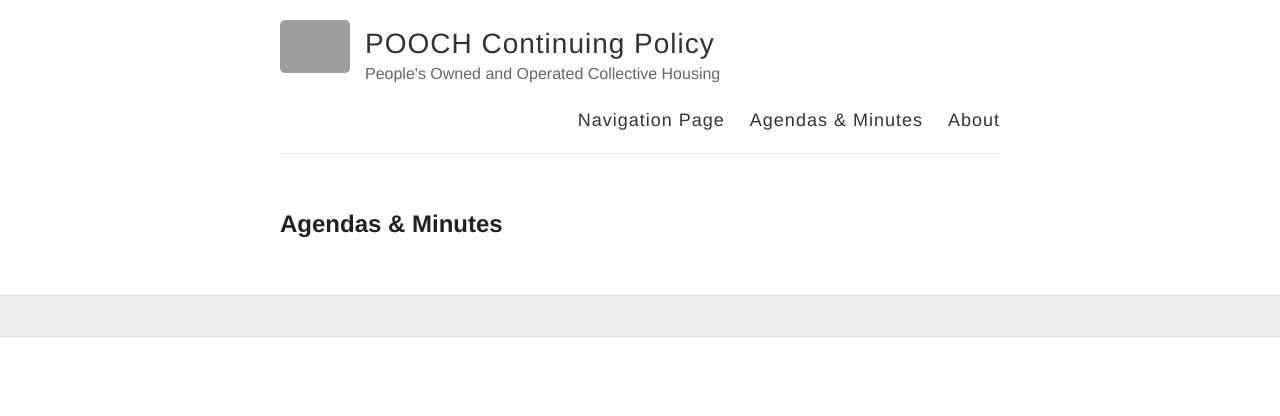
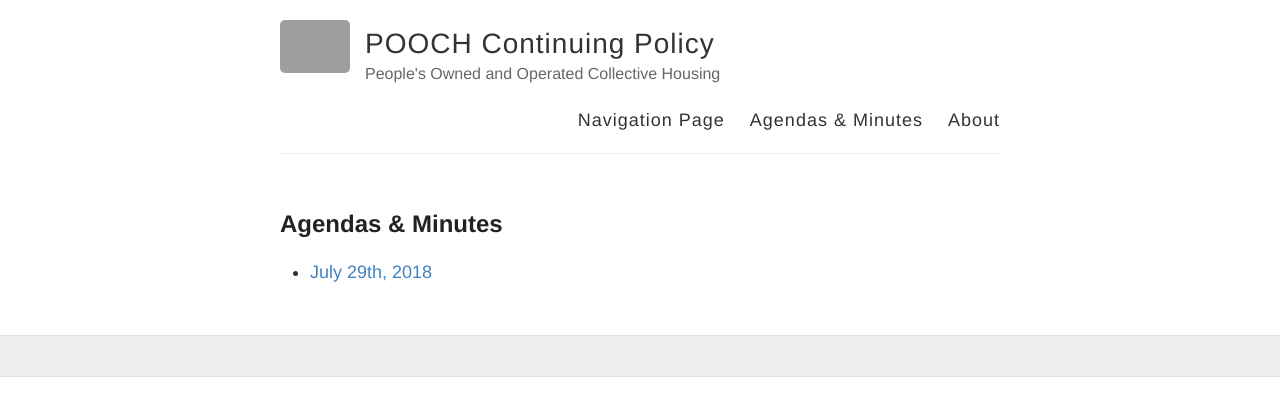
Before and after one commit to POOCHCOOP/POOCHCOOP.github.io, a Jekyll site: the page built from meetings.html, in a window 1280 px wide. Shown: the top 416 px of the page. Built offline with Jekyll 4.4.1, drawn with Linux system fonts in a browser that asks for light colours; grey boxes are pictures that could not be loaded.

Commit message:
fixing typo

```diff
--- a/meetings.html
+++ b/meetings.html
@@ -6,7 +6,7 @@ permalink: /meetings/
 
 <h2> Agendas & Minutes </h2>
 <ul>
-	{% for doc in site.agenda %}
+	{% for doc in site.meetings %}
 		{% if doc.category == "meetings" %}
 			<li><a href="{{ doc.url }}">{{ doc.title }}</a></li>
 		{% endif %}
```
